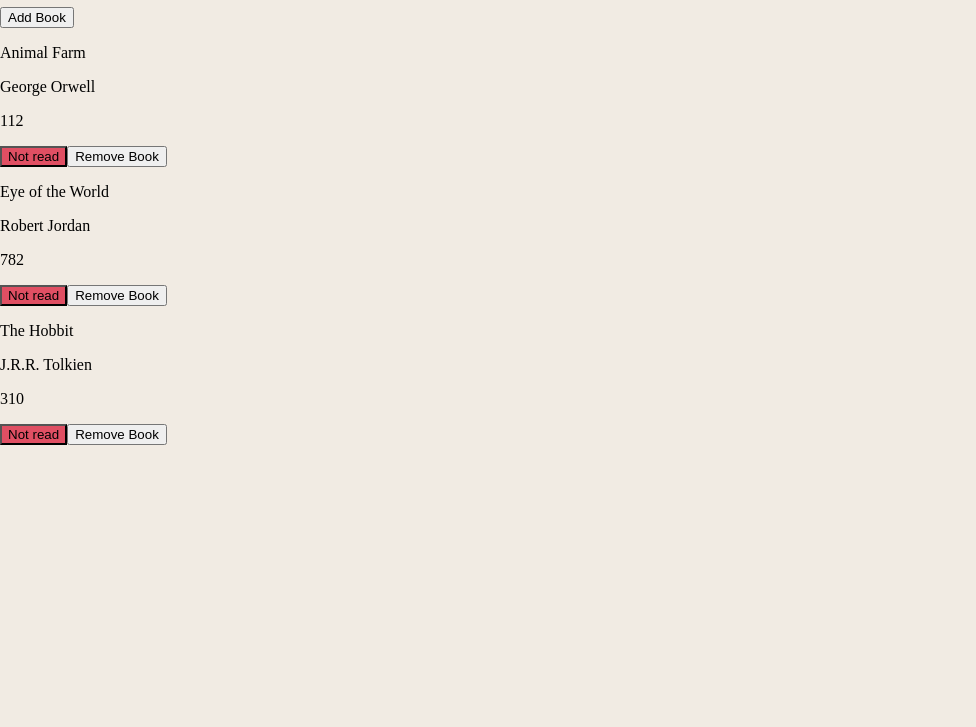
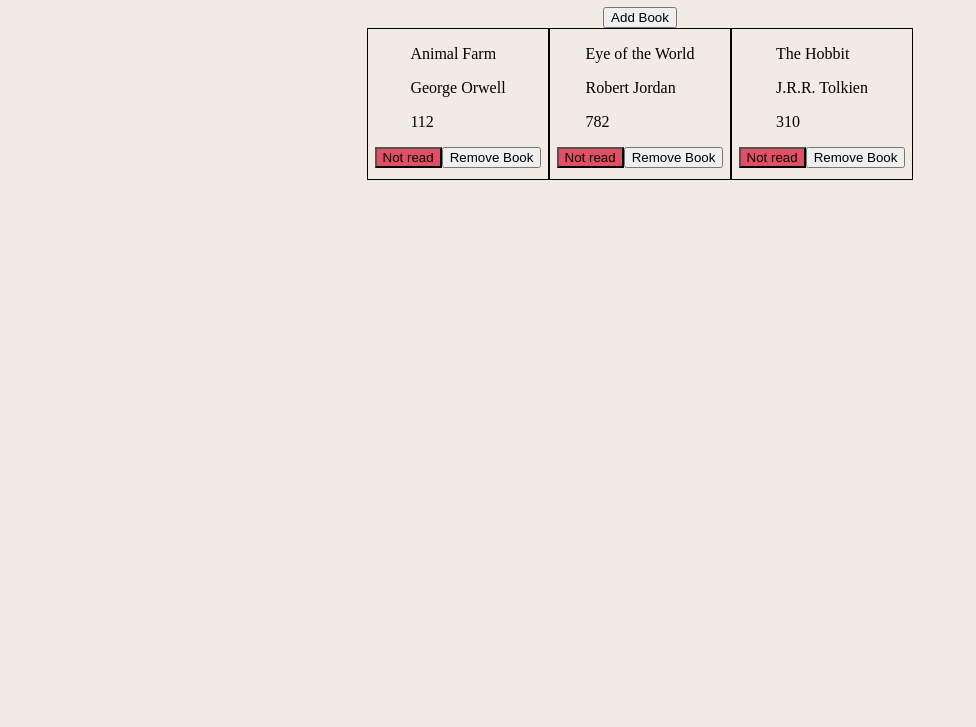
Before and after one commit to jarguello1/library-top, a plain HTML site: page index.html in a window 1280 px wide. Shown: the part 73-800 px from the top of the page, without its empty margins (0-976 px from the left). Drawn offline with Linux system fonts and the light colour scheme.

Commit message:
add style to page

```diff
--- a/index.html
+++ b/index.html
@@ -12,6 +12,7 @@
     <header>
         <h1>Library</h1>
     </header>
+    <button id="addBook">Add Book</button>
     <div id="container">
         <form action="post" id="bookInput">
             <p>Add Book</p>
@@ -25,7 +26,6 @@
 
             <button type="submit" form="bookInput" id="submitBook">Add</button>
         </form>
-        <button id="addBook">Add Book</button>
     </div>
 </body>
 </html>
--- a/style.css
+++ b/style.css
@@ -1,13 +1,30 @@
 /* --- Style ---*/
 
 body {
-    height: 100%;
+    display: flex;
+    flex-direction: column;
     width: 100%;
     margin: 0px;
     padding: 0px;
     background-color: rgb(241, 235, 227);
+    align-items: center;
 }
 
 form#bookInput {
     display: none;
 }
+
+#container {
+    display: flex;
+
+}
+
+.bookCard {
+    display: flex;
+    height: 150px;
+    width: 180px;
+    border: 1px solid;
+    flex-direction: column;
+    justify-content: flex-start;
+    align-items: center;
+}
```
